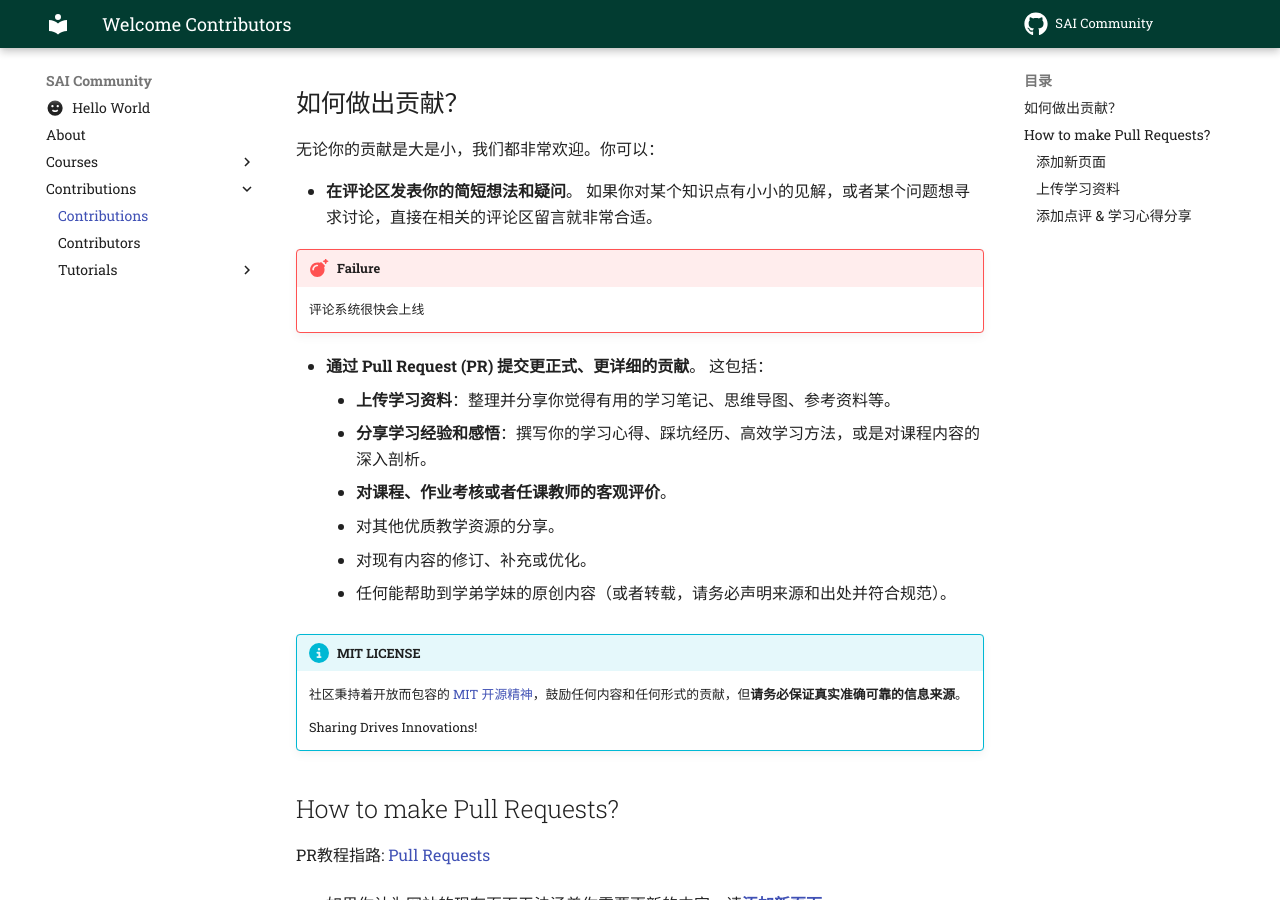
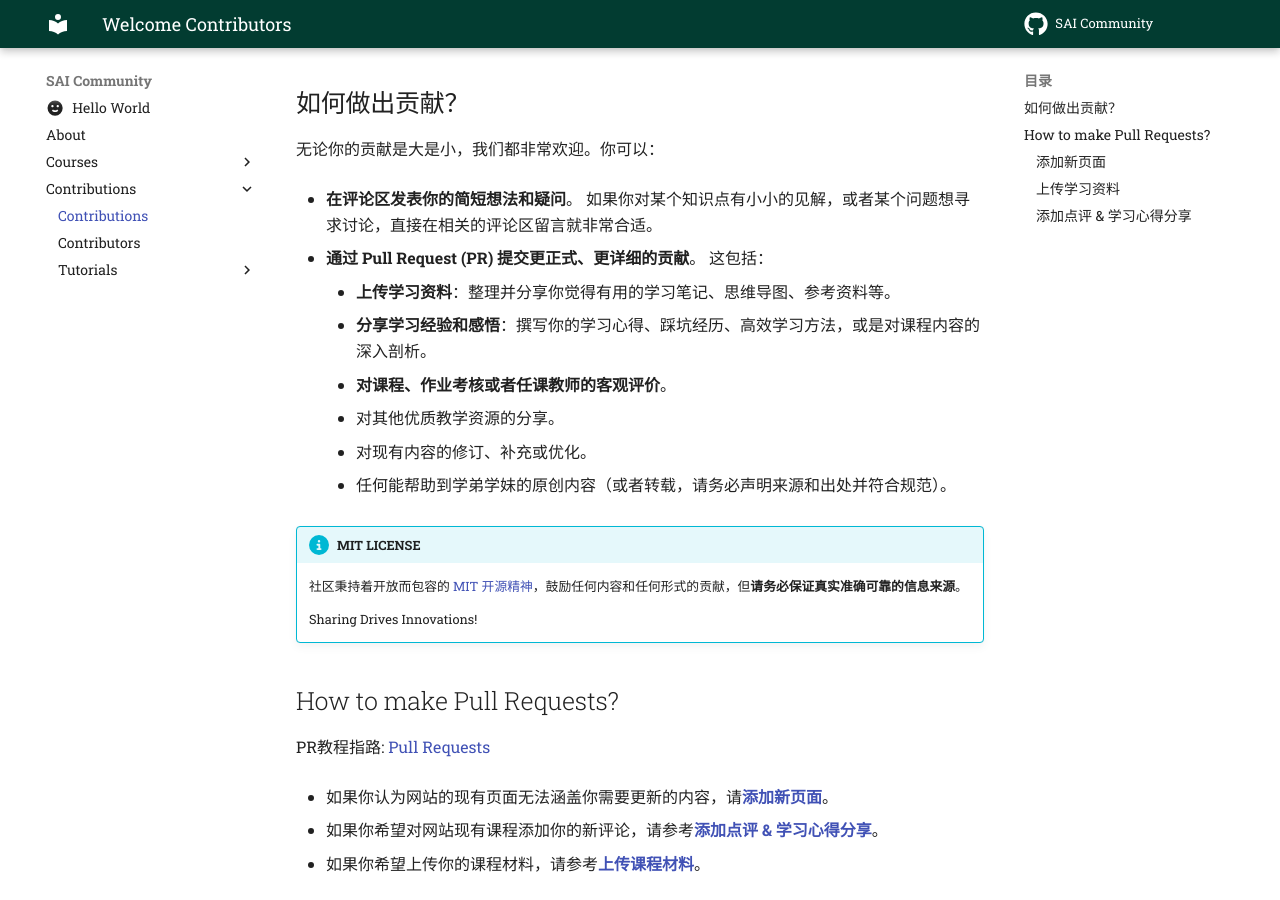
Before and after one commit to SJTU-SAI/SAI-Community, an MkDocs documentation site: the page built from docs/contributions/hello_world.md, in a window 1280 px wide and 900 px high, scrolled down 490 px. Built offline with MkDocs 1.6.1 and Material for MkDocs 9.7.7, drawn with Linux system fonts in a browser that asks for light colours; comment, search, counter and statistics services are not loaded.

```diff
--- a/docs/contributions/hello_world.md
+++ b/docs/contributions/hello_world.md
@@ -17,12 +17,6 @@
 无论你的贡献是大是小，我们都非常欢迎。你可以：
 
 * **在评论区发表你的简短想法和疑问**。 如果你对某个知识点有小小的见解，或者某个问题想寻求讨论，直接在相关的评论区留言就非常合适。
-
-!!! failure
-
-    评论系统很快会上线
-
-<!-- !todo Add giscus and github discussions -->
 
 
 * **通过 Pull Request (PR) 提交更正式、更详细的贡献**。 这包括：
```
